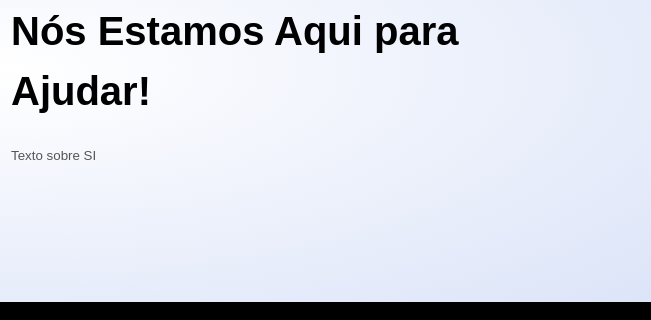
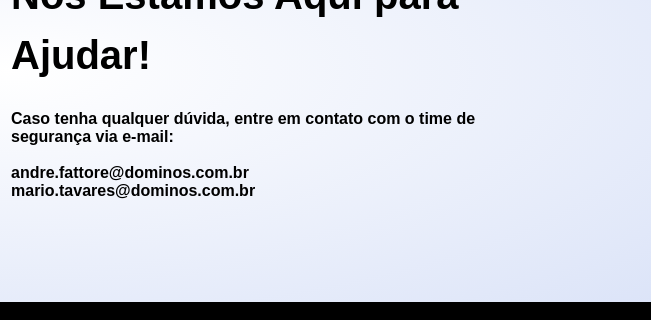
Before and after one commit to L0boDoMar/LandingPagePhishTest, a plain HTML site: page index.html in a window 1280 px wide. Shown: the part 3671-3991 px from the top of the page, 629-1280 px from the left. Drawn offline with Linux system fonts and the light colour scheme.

Commit message:
versão final

```diff
--- a/index.html
+++ b/index.html
@@ -323,9 +323,11 @@
             <div class="row">
                 <div class="col-2-1">
                     <h2>Links</h2>
-                    <p>Tome cuidado com links extensos, confusos, sem domínio ou encurtados(bitly, adfly, tinyurl). Sites oficiais de empresas, lojas e
+                    <p>Tome cuidado com links extensos, confusos, sem domínio ou encurtados (bitly, adfly, tinyurl).
+                        Sites oficiais de empresas, lojas e
                         marcas possem domínio registrado para facilitar o acesso, como por exemplo o site da Domino's:
-                        www.dominos.com.br <br> Na dúvida, entre no site da empresa e confira se os links são parecidos</p>
+                        www.dominos.com.br <br> Na dúvida, entre no site da empresa e confira se os links são parecidos
+                    </p>
 
                 </div>
                 <div class="col-2-1">
@@ -341,12 +343,16 @@
         <div class="small-container">
             <div class="row">
                 <div class="col-2">
-                    <img src="https://cdn.pixabay.com/photo/2019/04/05/16/45/question-4105529_960_720.jpg" class="offer-img">
+                    <img src="https://cdn.pixabay.com/photo/2019/04/05/16/45/question-4105529_960_720.jpg"
+                        class="offer-img">
                 </div>
                 <div class="col-2">
 
                     <h1>Nós Estamos Aqui para Ajudar!</h1>
-                    <small>Texto sobre SI</small>
+                    <h4> Caso tenha qualquer dúvida, entre em contato com o time de segurança via e-mail:
+                        <br><br>andre.fattore@dominos.com.br
+                        <br>mario.tavares@dominos.com.br
+                    </h4>
 
                 </div>
             </div>
```
